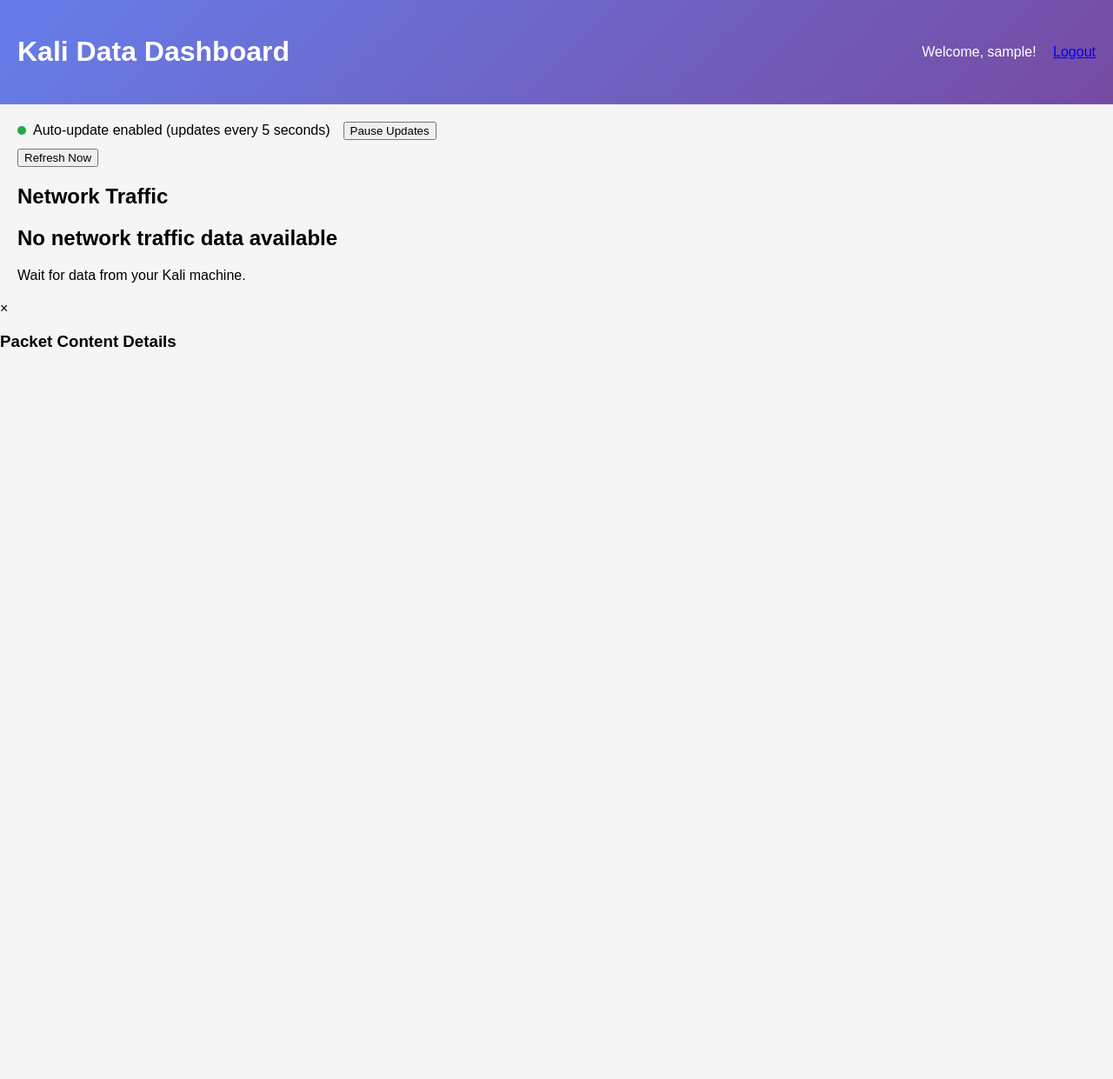
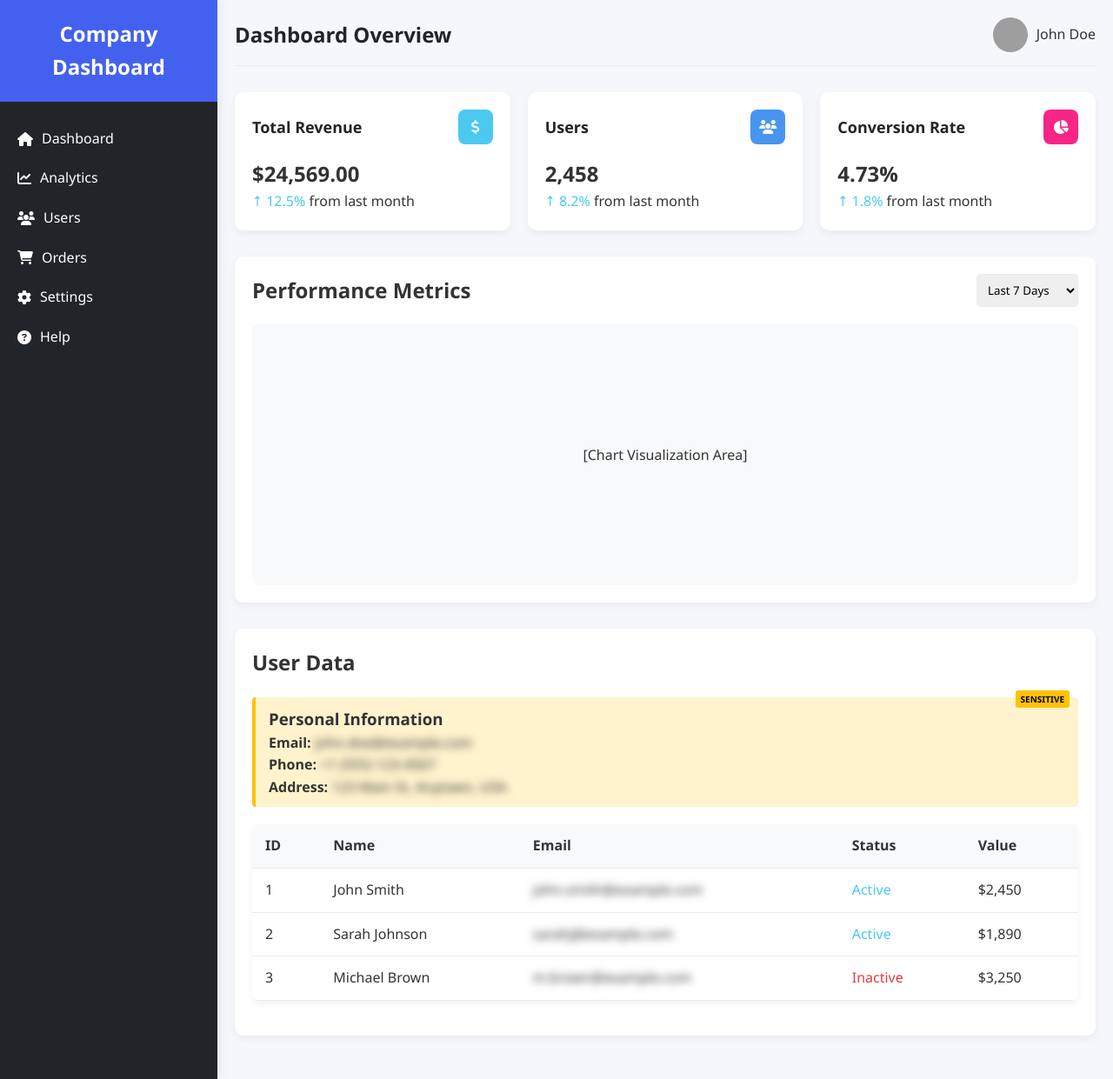
Before and after one commit to a1b2c3d4e5fg6/redshift, a Flask app: page /dashboard in a window 1280 px wide. Shown: the whole page at 87% size. Before the commit the page ends 399 px from the top, so only its background shows below. Run offline with Flask 3, Linux system fonts and the light colour scheme; the visitor is signed in with stand-in values (Sample User, id 1); data that the repository does not hold is empty; grey boxes are pictures that could not be loaded.

Commit message:
Update dashboard.html

```diff
--- a/templates/dashboard.html
+++ b/templates/dashboard.html
@@ -3,274 +3,396 @@
 <head>
     <meta charset="UTF-8">
     <meta name="viewport" content="width=device-width, initial-scale=1.0">
-    <title>Kali Data Dashboard</title>
+    <title>Enhanced Dashboard</title>
+    <link rel="stylesheet" href="https://cdnjs.cloudflare.com/ajax/libs/font-awesome/6.4.0/css/all.min.css">
     <style>
-        /* Keep all your existing styles */
-        body {
-            font-family: Arial, sans-serif;
-            background: #f5f5f5;
+        :root {
+            --primary: #4361ee;
+            --secondary: #3f37c9;
+            --success: #4cc9f0;
+            --info: #4895ef;
+            --warning: #f72585;
+            --danger: #e63946;
+            --light: #f8f9fa;
+            --dark: #212529;
+            --gray: #6c757d;
+            --light-gray: #e9ecef;
+        }
+
+        * {
             margin: 0;
             padding: 0;
+            box-sizing: border-box;
+            font-family: 'Segoe UI', Tahoma, Geneva, Verdana, sans-serif;
         }
+
+        body {
+            background-color: #f5f7fb;
+            color: #333;
+            line-height: 1.6;
+        }
+
+        .dashboard-container {
+            display: flex;
+            min-height: 100vh;
+        }
+
+        /* Sidebar Styles */
+        .sidebar {
+            width: 250px;
+            background: var(--dark);
+            color: white;
+            transition: all 0.3s ease;
+            box-shadow: 0 0 15px rgba(0, 0, 0, 0.1);
+        }
+
+        .sidebar-header {
+            padding: 20px;
+            background: var(--primary);
+            text-align: center;
+        }
+
+        .sidebar-menu {
+            padding: 20px 0;
+        }
+
+        .sidebar-menu ul {
+            list-style: none;
+        }
+
+        .sidebar-menu li {
+            padding: 10px 20px;
+            transition: all 0.3s;
+        }
+
+        .sidebar-menu li:hover {
+            background: rgba(255, 255, 255, 0.1);
+        }
+
+        .sidebar-menu a {
+            color: #fff;
+            text-decoration: none;
+            display: flex;
+            align-items: center;
+            gap: 10px;
+        }
+
+        /* Main Content Styles */
+        .main-content {
+            flex: 1;
+            padding: 20px;
+            overflow-y: auto;
+        }
+
         .header {
-            background: linear-gradient(135deg, #667eea 0%, #764ba2 100%);
-            color: white;
-            padding: 20px;
             display: flex;
             justify-content: space-between;
             align-items: center;
+            margin-bottom: 30px;
+            padding-bottom: 15px;
+            border-bottom: 1px solid var(--light-gray);
         }
-        .container {
-            max-width: 1400px;
-            margin: 20px auto;
-            padding: 0 20px;
+
+        .page-title {
+            font-size: 24px;
+            font-weight: 600;
+            color: var(--dark);
         }
-        /* ... keep all other styles ... */
 
-        /* Add styles for auto-update indicator */
-        .auto-update {
+        .user-info {
             display: flex;
             align-items: center;
-            margin-bottom: 10px;
+            gap: 10px;
         }
-        .update-indicator {
-            width: 10px;
-            height: 10px;
-            border-radius: 50%;
-            margin-right: 8px;
+
+        /* Card Styles */
+        .card-grid {
+            display: grid;
+            grid-template-columns: repeat(auto-fill, minmax(300px, 1fr));
+            gap: 20px;
+            margin-bottom: 30px;
         }
-        .updating {
-            background-color: #28a745;
+
+        .card {
+            background: white;
+            border-radius: 10px;
+            padding: 20px;
+            box-shadow: 0 4px 10px rgba(0, 0, 0, 0.05);
+            transition: transform 0.3s ease, box-shadow 0.3s ease;
         }
-        .paused {
-            background-color: #dc3545;
+
+        .card:hover {
+            transform: translateY(-5px);
+            box-shadow: 0 6px 15px rgba(0, 0, 0, 0.1);
+        }
+
+        .card-header {
+            display: flex;
+            justify-content: space-between;
+            align-items: center;
+            margin-bottom: 15px;
+        }
+
+        .card-title {
+            font-size: 18px;
+            font-weight: 600;
+            color: var(--dark);
+        }
+
+        .card-icon {
+            width: 40px;
+            height: 40px;
+            border-radius: 8px;
+            display: flex;
+            align-items: center;
+            justify-content: center;
+            color: white;
+        }
+
+        .card-content {
+            margin-top: 15px;
+        }
+
+        /* Sensitive Data Styles */
+        .sensitive {
+            background-color: #fff3cd;
+            border-left: 4px solid #ffc107;
+            padding: 10px 15px;
+            border-radius: 4px;
+            margin: 10px 0;
+            position: relative;
+        }
+
+        .sensitive-label {
+            position: absolute;
+            top: -8px;
+            right: 10px;
+            background: #ffc107;
+            color: #000;
+            font-size: 10px;
+            padding: 2px 6px;
+            border-radius: 3px;
+            font-weight: bold;
+        }
+
+        .sensitive-data {
+            filter: blur(5px);
+            transition: filter 0.3s;
+            cursor: pointer;
+        }
+
+        .sensitive-data:hover {
+            filter: none;
+        }
+
+        /* Chart Container */
+        .chart-container {
+            background: white;
+            border-radius: 10px;
+            padding: 20px;
+            box-shadow: 0 4px 10px rgba(0, 0, 0, 0.05);
+            margin-bottom: 30px;
+        }
+
+        .chart-header {
+            display: flex;
+            justify-content: space-between;
+            align-items: center;
+            margin-bottom: 20px;
+        }
+
+        /* Table Styles */
+        .data-table {
+            width: 100%;
+            border-collapse: collapse;
+            margin: 20px 0;
+            background: white;
+            border-radius: 8px;
+            overflow: hidden;
+            box-shadow: 0 4px 10px rgba(0, 0, 0, 0.05);
+        }
+
+        .data-table th, .data-table td {
+            padding: 12px 15px;
+            text-align: left;
+            border-bottom: 1px solid var(--light-gray);
+        }
+
+        .data-table th {
+            background-color: var(--light);
+            font-weight: 600;
+        }
+
+        .data-table tr:hover {
+            background-color: rgba(67, 97, 238, 0.05);
+        }
+
+        /* Responsive Design */
+        @media (max-width: 992px) {
+            .card-grid {
+                grid-template-columns: repeat(2, 1fr);
+            }
+        }
+
+        @media (max-width: 768px) {
+            .dashboard-container {
+                flex-direction: column;
+            }
+
+            .sidebar {
+                width: 100%;
+                height: auto;
+            }
+
+            .card-grid {
+                grid-template-columns: 1fr;
+            }
         }
     </style>
 </head>
 <body>
-    <div class="header">
-        <h1>Kali Data Dashboard</h1>
-        <div>
-            <span>Welcome, {{ username }}!</span>
-            <a href="{{ url_for('logout') }}" class="btn btn-danger" style="margin-left: 15px;">Logout</a>
+    <div class="dashboard-container">
+        <!-- Sidebar -->
+        <div class="sidebar">
+            <div class="sidebar-header">
+                <h2>Company Dashboard</h2>
+            </div>
+            <div class="sidebar-menu">
+                <ul>
+                    <li><a href="#"><i class="fas fa-home"></i> Dashboard</a></li>
+                    <li><a href="#"><i class="fas fa-chart-line"></i> Analytics</a></li>
+                    <li><a href="#"><i class="fas fa-users"></i> Users</a></li>
+                    <li><a href="#"><i class="fas fa-shopping-cart"></i> Orders</a></li>
+                    <li><a href="#"><i class="fas fa-cog"></i> Settings</a></li>
+                    <li><a href="#"><i class="fas fa-question-circle"></i> Help</a></li>
+                </ul>
             </div>
         </div>
 
-    <div class="container">
-        {% with messages = get_flashed_messages(with_categories=true) %}
-            {% if messages %}
-                {% for category, message in messages %}
-                    <div class="alert alert-{{ category }}">{{ message }}</div>
-                {% endfor %}
-            {% endif %}
-        {% endwith %}
-
-        <div class="auto-update">
-            <span id="update-indicator" class="update-indicator updating"></span>
-            <span id="update-status">Auto-update enabled (updates every 5 seconds)</span>
-            <button id="toggle-update" class="btn" style="margin-left: 15px;">Pause Updates</button>
+        <!-- Main Content -->
+        <div class="main-content">
+            <div class="header">
+                <h1 class="page-title">Dashboard Overview</h1>
+                <div class="user-info">
+                    <img src="https://ui-avatars.com/api/?name=User+Name&background=random" alt="User" style="width: 40px; height: 40px; border-radius: 50%;">
+                    <span>John Doe</span>
+                </div>
             </div>
 
-        <div class="action-buttons">
-            <button id="refresh-btn" class="btn">Refresh Now</button>
+            <!-- Summary Cards -->
+            <div class="card-grid">
+                <div class="card">
+                    <div class="card-header">
+                        <h3 class="card-title">Total Revenue</h3>
+                        <div class="card-icon" style="background-color: var(--success);">
+                            <i class="fas fa-dollar-sign"></i>
+                        </div>
+                    </div>
+                    <div class="card-content">
+                        <h2>$24,569.00</h2>
+                        <p><span style="color: var(--success);">↑ 12.5%</span> from last month</p>
+                    </div>
                 </div>
 
-        <h2>Network Traffic</h2>
-        <div id="network-traffic-container">
-            {% if network_traffic %}
+                <div class="card">
+                    <div class="card-header">
+                        <h3 class="card-title">Users</h3>
+                        <div class="card-icon" style="background-color: var(--info);">
+                            <i class="fas fa-users"></i>
+                        </div>
+                    </div>
+                    <div class="card-content">
+                        <h2>2,458</h2>
+                        <p><span style="color: var(--success);">↑ 8.2%</span> from last month</p>
+                    </div>
+                </div>
+
+                <div class="card">
+                    <div class="card-header">
+                        <h3 class="card-title">Conversion Rate</h3>
+                        <div class="card-icon" style="background-color: var(--warning);">
+                            <i class="fas fa-chart-pie"></i>
+                        </div>
+                    </div>
+                    <div class="card-content">
+                        <h2>4.73%</h2>
+                        <p><span style="color: var(--success);">↑ 1.8%</span> from last month</p>
+                    </div>
+                </div>
+            </div>
+
+            <!-- Charts Section -->
+            <div class="chart-container">
+                <div class="chart-header">
+                    <h2>Performance Metrics</h2>
+                    <select style="padding: 8px; border-radius: 5px; border: 1px solid var(--light-gray);">
+                        <option>Last 7 Days</option>
+                        <option>Last 30 Days</option>
+                        <option>Last 90 Days</option>
+                    </select>
+                </div>
+                <div style="height: 300px; background: #f8f9fa; display: flex; align-items: center; justify-content: center; border-radius: 8px;">
+                    <p>[Chart Visualization Area]</p>
+                </div>
+            </div>
+
+            <!-- Data Section with Sensitive Information -->
+            <div class="chart-container">
+                <h2 style="margin-bottom: 20px;">User Data</h2>
+
+                <div class="sensitive">
+                    <span class="sensitive-label">SENSITIVE</span>
+                    <h3>Personal Information</h3>
+                    <p><strong>Email:</strong> <span class="sensitive-data">john.doe@example.com</span></p>
+                    <p><strong>Phone:</strong> <span class="sensitive-data">+1 (555) 123-4567</span></p>
+                    <p><strong>Address:</strong> <span class="sensitive-data">123 Main St, Anytown, USA</span></p>
+                </div>
+
                 <table class="data-table">
                     <thead>
                         <tr>
-                            <th>Timestamp</th>
-                            <th>Source</th>
-                            <th>Destination</th>
-                            <th>Protocol</th>
-                            <th>Service</th>
-                            <th>Content</th>
+                            <th>ID</th>
+                            <th>Name</th>
+                            <th>Email</th>
+                            <th>Status</th>
+                            <th>Value</th>
                         </tr>
                     </thead>
-                    <tbody id="network-traffic-body">
-                        {% for traffic in network_traffic %}
+                    <tbody>
                         <tr>
-                            <td>{{ traffic.timestamp.strftime('%Y-%m-%d %H:%M:%S') }}</td>
-                            <td>{{ traffic.source }}</td>
-                            <td>{{ traffic.dest }}</td>
-                            <td>{{ traffic.protocol }}</td>
-                            <td>{{ traffic.service }}</td>
-                            <td class="content-cell">
-                                {% if traffic.content %}
-                                    {% if traffic.content|length > 100 %}
-                                        {{ traffic.content[:100] }}...
-                                        <span class="view-content-link" onclick="showPacketContent('{{ traffic.content | replace("'", "\\'") | replace('"', '\\"') }}')">View full content</span>
-                                    {% else %}
-                                        {{ traffic.content }}
-                                    {% endif %}
-                                {% else %}
-                                    No content
-                                {% endif %}
-                            </td>
+                            <td>1</td>
+                            <td>John Smith</td>
+                            <td class="sensitive-data">john.smith@example.com</td>
+                            <td><span style="color: var(--success);">Active</span></td>
+                            <td>$2,450</td>
                         </tr>
-                        {% endfor %}
+                        <tr>
+                            <td>2</td>
+                            <td>Sarah Johnson</td>
+                            <td class="sensitive-data">sarahj@example.com</td>
+                            <td><span style="color: var(--success);">Active</span></td>
+                            <td>$1,890</td>
+                        </tr>
+                        <tr>
+                            <td>3</td>
+                            <td>Michael Brown</td>
+                            <td class="sensitive-data">m.brown@example.com</td>
+                            <td><span style="color: var(--danger);">Inactive</span></td>
+                            <td>$3,250</td>
+                        </tr>
                     </tbody>
                 </table>
-            {% else %}
-                <div class="no-data">
-                    <h2>No network traffic data available</h2>
-                    <p>Wait for data from your Kali machine.</p>
             </div>
-            {% endif %}
-        </div>
-    </div>
-
-    <!-- Packet Content Modal -->
-    <div id="packetModal" class="modal">
-        <div class="modal-content">
-            <span class="close" onclick="closeModal()">&times;</span>
-            <h3>Packet Content Details</h3>
-            <div class="packet-details" id="modal-content"></div>
         </div>
     </div>
 
     <script>
-        let autoUpdateEnabled = true;
-        let updateInterval;
-
-        // Function to fetch latest data
-        function fetchLatestData() {
-            fetch('/api/network-traffic/latest')
-                .then(response => response.json())
-                .then(data => {
-                    updateTable(data);
-                })
-                .catch(error => {
-                    console.error('Error fetching data:', error);
+        // Simple functionality to toggle sensitive data visibility
+        document.querySelectorAll('.sensitive-data').forEach(item => {
+            item.addEventListener('click', function() {
+                this.style.filter = this.style.filter === 'none' ? 'blur(5px)' : 'none';
             });
-        }
-
-        // Function to update the table with new data
-        function updateTable(data) {
-            const tableBody = document.getElementById('network-traffic-body');
-
-            if (data.length === 0) {
-                // Show no data message
-                document.getElementById('network-traffic-container').innerHTML = `
-                    <div class="no-data">
-                        <h2>No network traffic data available</h2>
-                        <p>Wait for data from your Kali machine.</p>
-                    </div>
-                `;
-                return;
-            }
-
-            // Create new table if it doesn't exist
-            if (!tableBody) {
-                document.getElementById('network-traffic-container').innerHTML = `
-                    <table class="data-table">
-                        <thead>
-                            <tr>
-                                <th>Timestamp</th>
-                                <th>Source</th>
-                                <th>Destination</th>
-                                <th>Protocol</th>
-                                <th>Service</th>
-                                <th>Content</th>
-                            </tr>
-                        </thead>
-                        <tbody id="network-traffic-body"></tbody>
-                    </table>
-                `;
-            }
-
-            // Clear existing table body
-            const newTableBody = document.getElementById('network-traffic-body');
-            newTableBody.innerHTML = '';
-
-            // Add new rows
-            data.forEach(traffic => {
-                const row = document.createElement('tr');
-
-                // Format timestamp
-                const timestamp = new Date(traffic.timestamp);
-                const formattedTimestamp = timestamp.toLocaleString();
-
-                // Create content cell
-                let contentCell = 'No content';
-                if (traffic.content) {
-                    if (traffic.content.length > 100) {
-                        contentCell = `${traffic.content.substring(0, 100)}... <span class="view-content-link" onclick="showPacketContent('${traffic.content.replace(/'/g, "\\'").replace(/"/g, '\\"')}')">View full content</span>`;
-                    } else {
-                        contentCell = traffic.content;
-                    }
-                }
-
-                row.innerHTML = `
-                    <td>${formattedTimestamp}</td>
-                    <td>${traffic.source}</td>
-                    <td>${traffic.dest}</td>
-                    <td>${traffic.protocol}</td>
-                    <td>${traffic.service || ''}</td>
-                    <td class="content-cell">${contentCell}</td>
-                `;
-
-                newTableBody.appendChild(row);
         });
-        }
-
-        // Function to toggle auto-update
-        function toggleAutoUpdate() {
-            autoUpdateEnabled = !autoUpdateEnabled;
-
-            const indicator = document.getElementById('update-indicator');
-            const status = document.getElementById('update-status');
-            const button = document.getElementById('toggle-update');
-
-            if (autoUpdateEnabled) {
-                indicator.className = 'update-indicator updating';
-                status.textContent = 'Auto-update enabled (updates every 5 seconds)';
-                button.textContent = 'Pause Updates';
-                startAutoUpdate();
-            } else {
-                indicator.className = 'update-indicator paused';
-                status.textContent = 'Auto-update paused';
-                button.textContent = 'Resume Updates';
-                clearInterval(updateInterval);
-            }
-        }
-
-        // Function to start auto-update
-        function startAutoUpdate() {
-            if (updateInterval) {
-                clearInterval(updateInterval);
-            }
-
-            updateInterval = setInterval(fetchLatestData, 5000); // Update every 5 seconds
-        }
-
-        // Modal functions
-        function showPacketContent(content) {
-            const modal = document.getElementById('packetModal');
-            document.getElementById('modal-content').textContent = content;
-            modal.style.display = 'block';
-        }
-
-        function closeModal() {
-            document.getElementById('packetModal').style.display = 'none';
-        }
-
-        // Event listeners
-        document.getElementById('toggle-update').addEventListener('click', toggleAutoUpdate);
-        document.getElementById('refresh-btn').addEventListener('click', fetchLatestData);
-
-        // Close modal when clicking outside of it
-        window.onclick = function(event) {
-            const modal = document.getElementById('packetModal');
-            if (event.target == modal) {
-                closeModal();
-            }
-        }
-
-        // Start auto-update when page loads
-        startAutoUpdate();
     </script>
 </body>
 </html>
```
Lines whose indentation alone changed are shown as unchanged.
